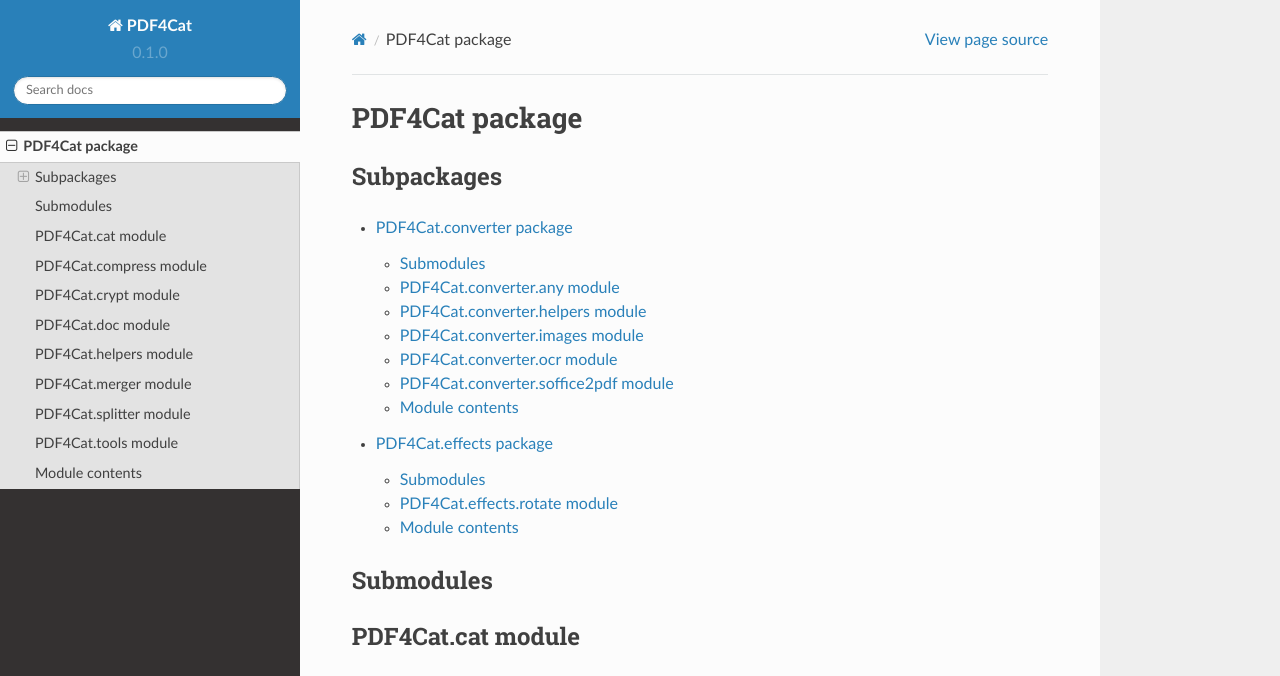
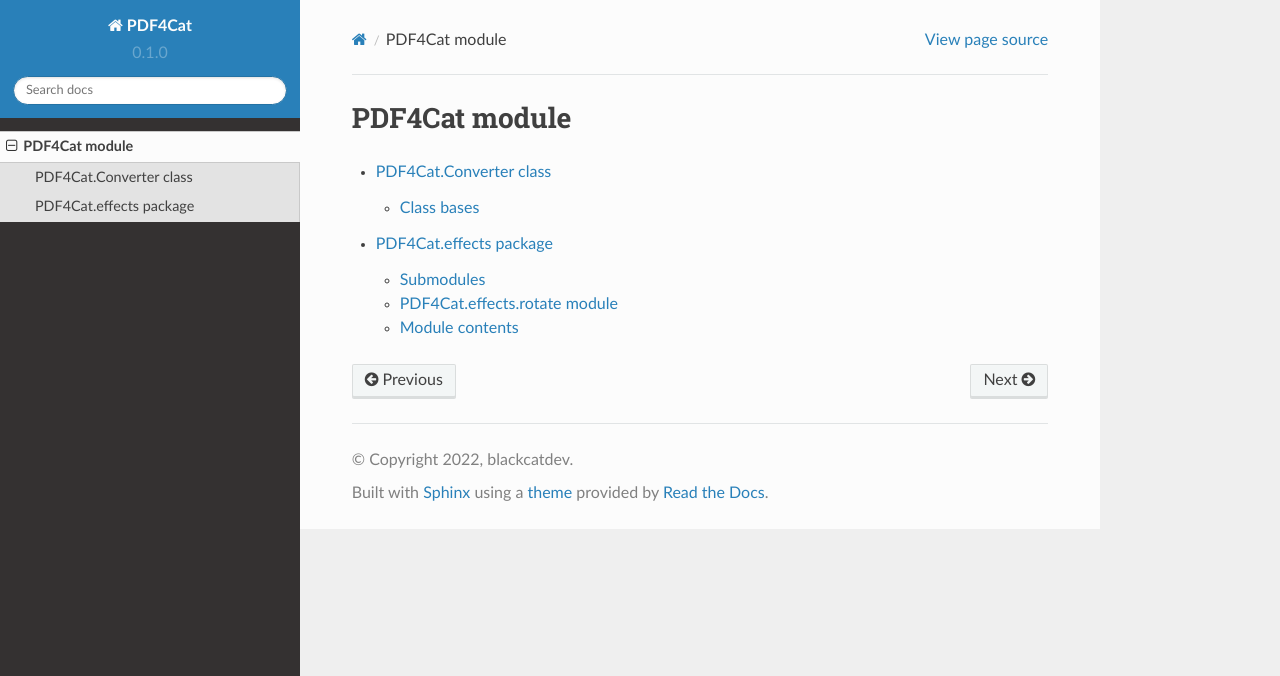
Before and after one commit to BlackCatDevel0per/PDF4Cat, a Sphinx documentation site: the page built from docs/PDF4Cat.rst, in a window 1280 px wide and 1400 px high. Shown: the top 676 px of the window. Built offline with Sphinx 7.4.7 and the Read the Docs theme 2.0.0, drawn with Linux system fonts in a browser that asks for light colours; some of the changed text lies outside the part shown; grey boxes are pictures that could not be loaded.

Commit message:
Update file

```diff
--- a/docs/PDF4Cat.converter.rst
+++ /dev/null
@@ -1,53 +0,0 @@
-PDF4Cat.converter package
-=========================
-
-Submodules
-----------
-
-PDF4Cat.converter.any module
-----------------------------
-
-.. automodule:: PDF4Cat.converter.any
-   :members:
-   :undoc-members:
-   :show-inheritance:
-
-PDF4Cat.converter.helpers module
---------------------------------
-
-.. automodule:: PDF4Cat.converter.helpers
-   :members:
-   :undoc-members:
-   :show-inheritance:
-
-PDF4Cat.converter.images module
--------------------------------
-
-.. automodule:: PDF4Cat.converter.images
-   :members:
-   :undoc-members:
-   :show-inheritance:
-
-PDF4Cat.converter.ocr module
-----------------------------
-
-.. automodule:: PDF4Cat.converter.ocr
-   :members:
-   :undoc-members:
-   :show-inheritance:
-
-PDF4Cat.converter.soffice2pdf module
-------------------------------------
-
-.. automodule:: PDF4Cat.converter.soffice2pdf
-   :members:
-   :undoc-members:
-   :show-inheritance:
-
-Module contents
----------------
-
-.. automodule:: PDF4Cat.converter
-   :members:
-   :undoc-members:
-   :show-inheritance:
--- a/docs/PDF4Cat.rst
+++ b/docs/PDF4Cat.rst
@@ -1,86 +1,8 @@
-PDF4Cat package
+PDF4Cat module
 ===============
-
-Subpackages
------------
 
 .. toctree::
    :maxdepth: 4
 
-   PDF4Cat.converter
+   PDF4Cat.Converter
    PDF4Cat.effects
-
-Submodules
-----------
-
-PDF4Cat.cat module
-------------------
-
-.. automodule:: PDF4Cat.cat
-   :members:
-   :undoc-members:
-   :show-inheritance:
-
-PDF4Cat.compress module
------------------------
-
-.. automodule:: PDF4Cat.compress
-   :members:
-   :undoc-members:
-   :show-inheritance:
-
-PDF4Cat.crypt module
---------------------
-
-.. automodule:: PDF4Cat.crypt
-   :members:
-   :undoc-members:
-   :show-inheritance:
-
-PDF4Cat.doc module
-------------------
-
-.. automodule:: PDF4Cat.doc
-   :members:
-   :undoc-members:
-   :show-inheritance:
-
-PDF4Cat.helpers module
-----------------------
-
-.. automodule:: PDF4Cat.helpers
-   :members:
-   :undoc-members:
-   :show-inheritance:
-
-PDF4Cat.merger module
----------------------
-
-.. automodule:: PDF4Cat.merger
-   :members:
-   :undoc-members:
-   :show-inheritance:
-
-PDF4Cat.splitter module
------------------------
-
-.. automodule:: PDF4Cat.splitter
-   :members:
-   :undoc-members:
-   :show-inheritance:
-
-PDF4Cat.tools module
---------------------
-
-.. automodule:: PDF4Cat.tools
-   :members:
-   :undoc-members:
-   :show-inheritance:
-
-Module contents
----------------
-
-.. automodule:: PDF4Cat
-   :members:
-   :undoc-members:
-   :show-inheritance:
```
Also changed, not shown: docs/PDF4Cat.Converter.rst (added, +35 -0 lines).
